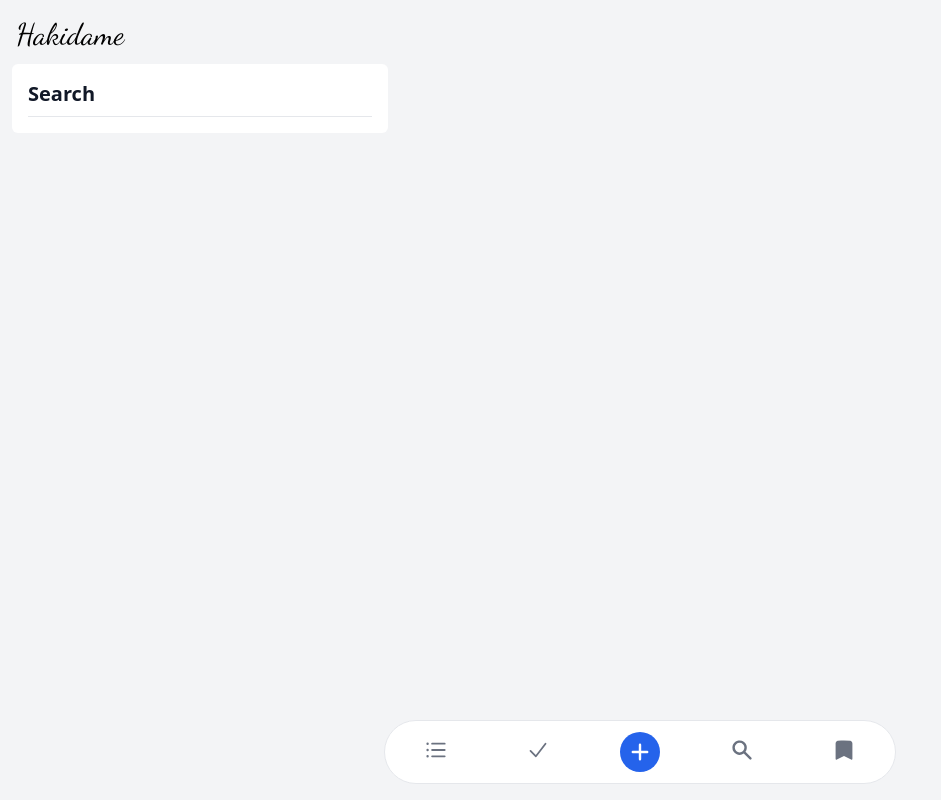
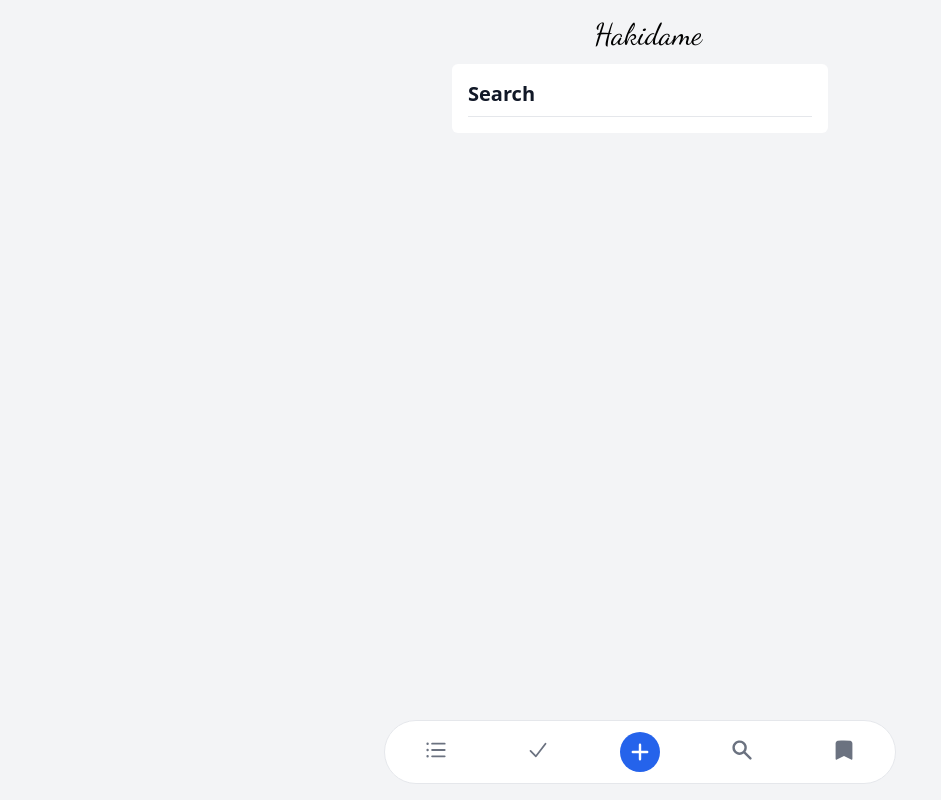
Before and after one commit to umaidashi/hakidame-front, a Next.js app: page /search in a window 1280 px wide. Shown: the whole page, without its empty margins (0-941 px from the left). Built offline with nearby package versions, Linux system fonts and the light colour scheme; no server answers; a web font is replaced by a local one.

Commit message:
Update Layout.tsx

```diff
--- a/src/components/layout/Layout.tsx
+++ b/src/components/layout/Layout.tsx
@@ -26,7 +26,7 @@
     setIsCreateMode(!isCreateMode);
   };
   return (
-    <div className="h-full min-h-screen w-screen bg-gray-100 pb-[62px]">
+    <div className="flex items-center flex-col h-full min-h-screen w-screen bg-gray-100 pb-[62px]">
       <Header />
       <div className="h-full w-screen max-w-[400px] flex justify-center items-center pb-3">
         <div className="h-full w-screen p-4 m-3 bg-white rounded-md">
```
